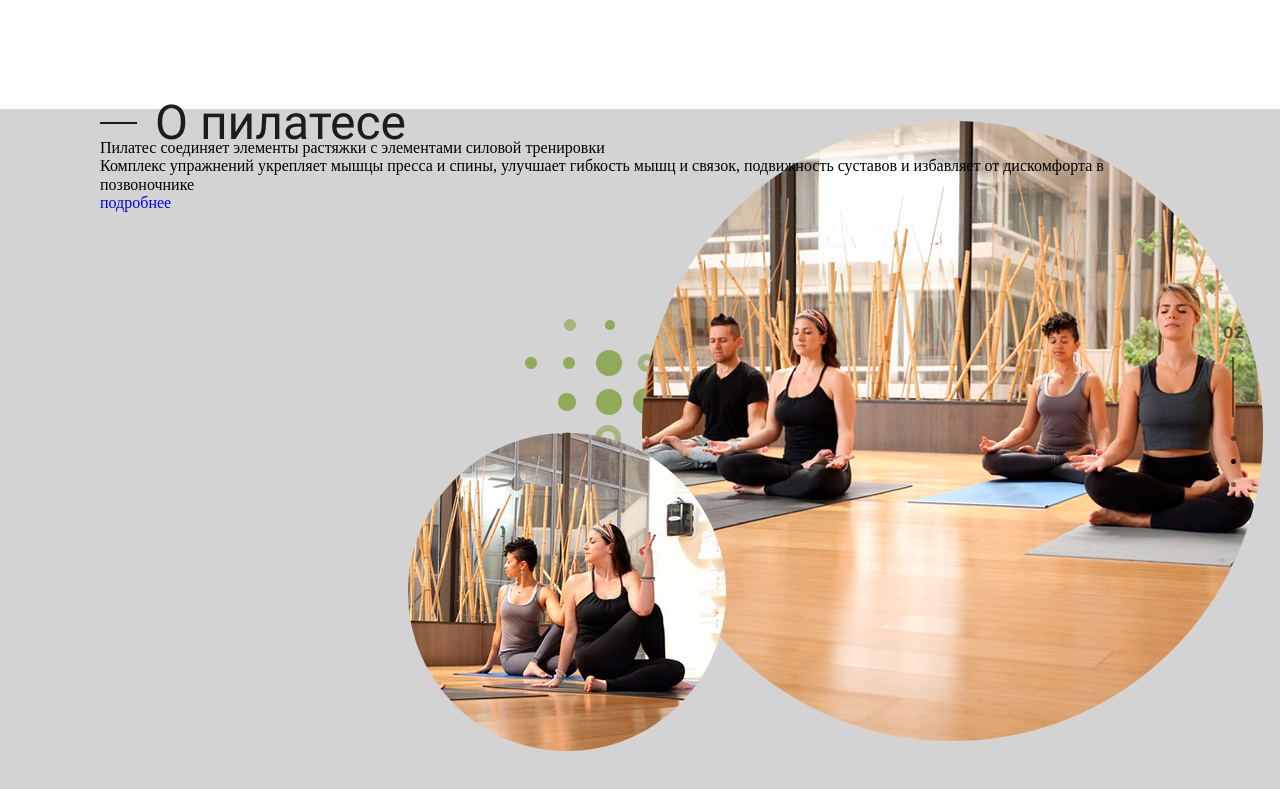
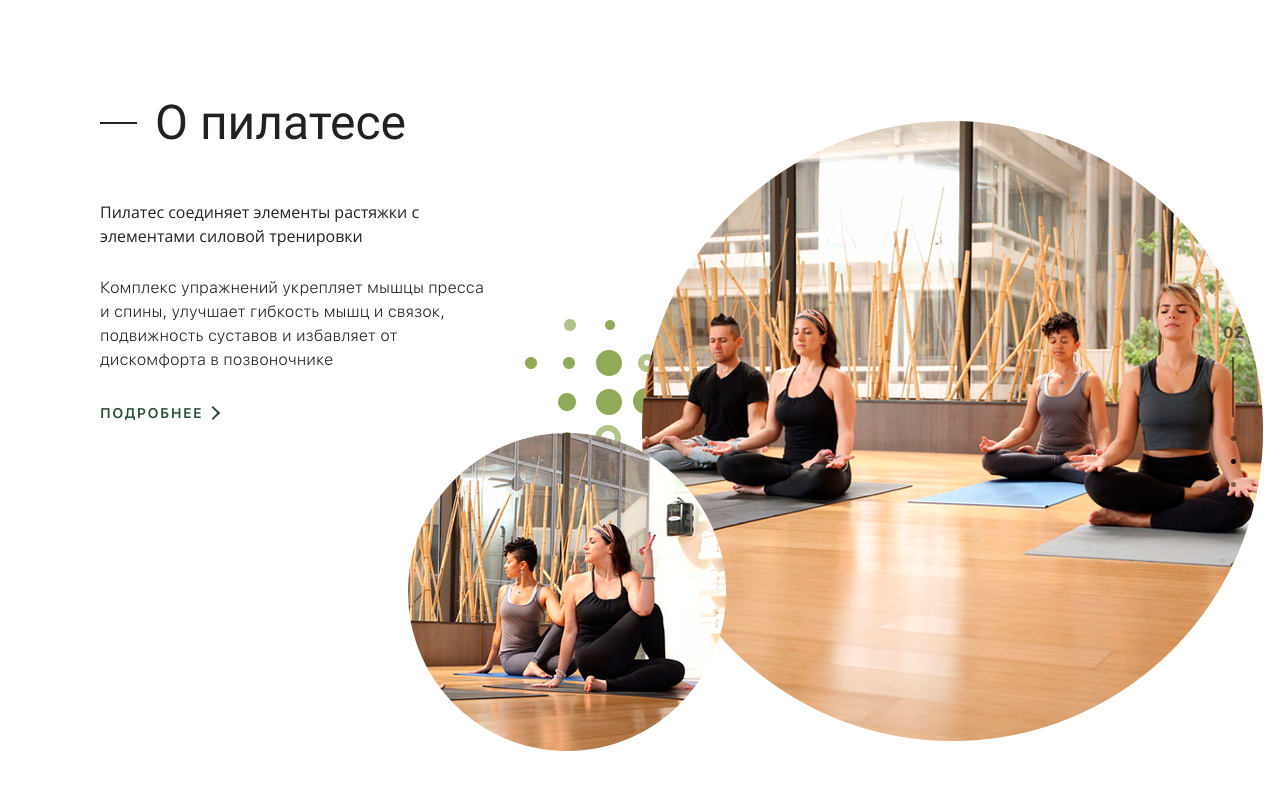
Before and after one commit to IvanBanifatsyeu/project_pilates, a plain HTML site: page index.html in a window 1280 px wide. Shown: the part 787-1576 px from the top of the page. Drawn offline with Linux system fonts and the light colour scheme.

Commit message:
ended section about in destop version

```diff
--- a/scss/_common.scss
+++ b/scss/_common.scss
@@ -1,5 +1,9 @@
 * {
   box-sizing: border-box;
+  margin: 0;
+}
+
+h1  {
   margin: 0;
 }
 
--- a/scss/_fonts.scss
+++ b/scss/_fonts.scss
@@ -7,6 +7,16 @@
 
   src: url('../fonts/sfuitext-bold-webfont.woff2') format('woff2'),
     url('../fonts/sfuitext-bold-webfont.woff') format('woff');
+}
+
+@font-face {
+  font-family: 'SFUIText';
+  font-weight: 600;
+  font-style: normal;
+  font-display: swap;
+
+  src: url('../fonts/sfuitext-semibold-webfont.woff2') format('woff2'),
+    url('../fonts/sfuitext-semibold-webfont.woff') format('woff');
 }
 
 @font-face {
@@ -51,10 +61,10 @@
     url('../fonts/roboto-regular-webfont.woff') format('woff');
 }
 
-//$$ Open_Sans
+//$$ Open Sans
 
 @font-face {
-  font-family: 'Open_Sans';
+  font-family: 'Open Sans';
   font-weight: 400;
   font-style: normal;
   font-display: swap;
--- a/scss/_variables.scss
+++ b/scss/_variables.scss
@@ -1,6 +1,6 @@
 $font-common: 'SFUIText', sans-serif;
 $font-secondary: 'Roboto', sans-serif;
-$font-minor: 'Open_Sans', sans-serif;
+$font-minor: 'Open Sans', sans-serif;
 
 $color-style: #91aa59;
 $color-background: #fff;
--- a/scss/blocks/_about.scss
+++ b/scss/blocks/_about.scss
@@ -7,7 +7,7 @@
   padding: 0px 100px 0px 100px;
   height: 729px;
 
-  background-color: lightgrey;
+
 
   //$$ bread-crumbs (common)
   &__bread-crumbs {
@@ -20,17 +20,17 @@
 //$$ content-box
 
 .content-box {
+  max-width: 390px;
+
+
   &__title {
     color: rgba(0, 0, 0, 0.871);
     font-family: $font-secondary;
     font-weight: 400;
     font-size: 48px;
     line-height: 0.5;
-   // position: relative;
-
-
+    margin-bottom: 62px;
   }
-
 
   &__title::before {
     content: '';
@@ -38,10 +38,56 @@
     background-color: rgba(0, 0, 0, 0.871);
     width: 37px;
     height: 2px;
-    //position: absolute;
     transform: translateY(-15px);
     margin-right: 18px;
+  }
 
+  &__paragraph {
+    color: rgba(0, 0, 0, 0.871);
+    font-family: $font-minor;
+    font-weight: 300;
+    font-size: 16px;
+    line-height: 1.5;
+    margin-bottom: 26px;
+  }
 
+  &__text {
+    color: rgba(0, 0, 0, 0.871);
+    font-family: $font-common;
+    font-weight: 300;
+    font-size: 16px;
+    line-height: 1.5;
+    margin-bottom: 33px;
+  }
+
+  &__detail {
+    font-size: 14px;
+
+    color: #2a4f37;
+    font-weight: 600;
+    font-family: $font-common;
+    text-transform: uppercase;
+    letter-spacing: 0.1em;
+
+    &:hover {
+      color: #bdcc9b;
+      transition: color 0.2s linear;
+    }
+
+    &::after {
+      content: '';
+       display: inline-block;
+       width: 8px;
+       height: 8px;
+       border-top: 2px solid #2a4f37;
+       border-right: 2px solid #2a4f37;
+       transform: translateX(5px) rotate(45deg);
+
+    }
+
+    &:hover::after {
+      border-color: #bdcc9b;
+      transition: border-color 0.2s linear;
+    }
   }
 }
--- a/scss/blocks/_header.scss
+++ b/scss/blocks/_header.scss
@@ -2,7 +2,7 @@
   background-image: url(../images/header/background1366-786.png);
   background-size: cover;
   background-repeat: no-repeat;
-  //background-position: center;
+  //*background-position: center;
   position: relative;
   padding: 28px 100px 0px 100px;
   height: 786px;
@@ -74,8 +74,8 @@
     letter-spacing: 0.07em;
     font-weight: 300;
     font-size: 58px;
+    line-height: 1.2;
     margin-bottom: 20px;
-    line-height: 1.2;
   }
 
   &__paragraph {
@@ -103,6 +103,7 @@
     &:hover {
       border-color: #bdcc9b;
       color: #bdcc9b;
+      transition: color 0.2s linear, border-color 0.2s linear;
     }
   }
 
@@ -119,7 +120,6 @@
 }
 
 // $$ Tablet version
-
 
 @media (max-width: 1023px) {
   .header {
```
Also changed, not shown: css/style.css, fonts/Roboto-Light.ttf (deleted), fonts/SF-UI-Text-Regular.otf (deleted), fonts/sf-ui-text-light.ttf (deleted), fonts/sf-ui-text-medium.ttf (deleted), fonts/sfuitext-semibold-webfont.woff (added), fonts/sfuitext-semibold-webfont.woff2 (added). Lines whose indentation alone changed are shown as unchanged.
